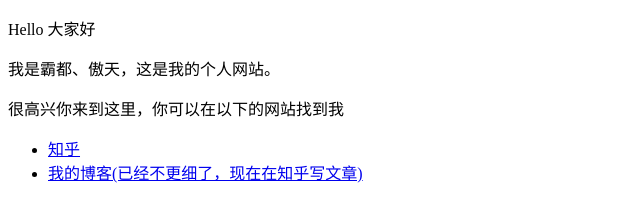
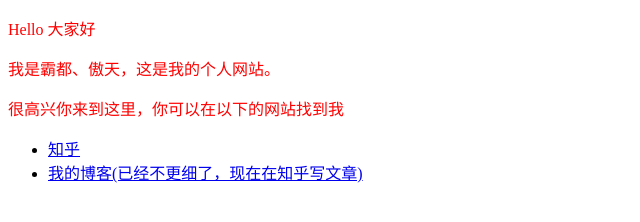
Before and after one commit to TinyQiiiii/blog-github-io, a plain HTML site: page index.html in a window 1280 px wide. Shown: the whole page, without its empty margins (0-640 px from the left). Drawn offline with Linux system fonts and the light colour scheme.

Commit message:
Update index.css

```diff
--- a/index.css
+++ b/index.css
@@ -1 +1,3 @@
-.p{color:red}
+p {
+    color: red;
+}
```
